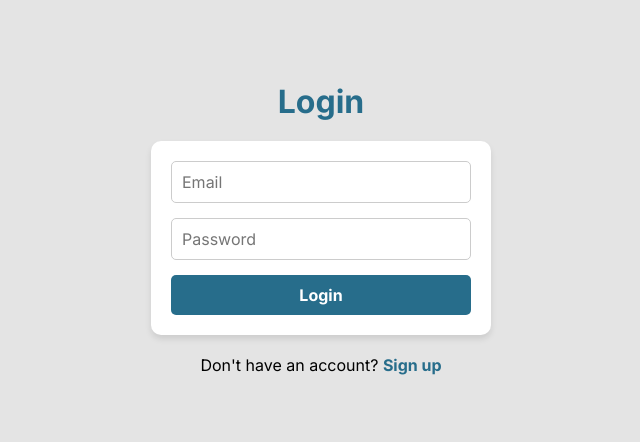
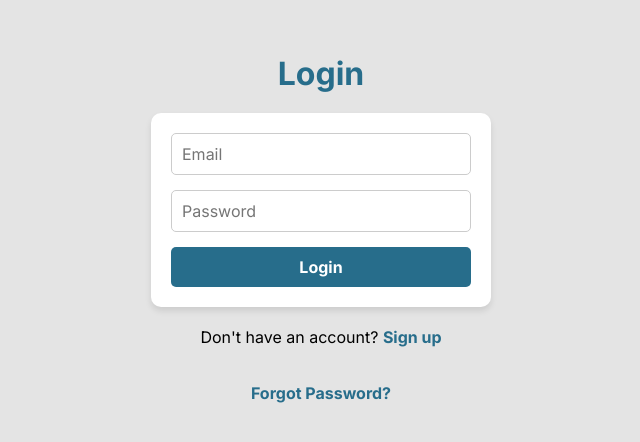
Before and after one commit to lockej2005/talentlex, a React (Create React App) app: page /login in a window 1280 px wide. Shown: the part 164-606 px from the top of the page, without its empty margins (319-959 px from the left). Built offline with nearby package versions, Linux system fonts and the light colour scheme; a web font is replaced by a local one.

Commit message:
reset password

```diff
--- a/src/pages/Login.js
+++ b/src/pages/Login.js
@@ -7,6 +7,7 @@ const Login = () => {
   const [email, setEmail] = useState('');
   const [password, setPassword] = useState('');
   const [error, setError] = useState(null);
+  const [message, setMessage] = useState(null);
   const navigate = useNavigate();
 
   const handleSubmit = async (e) => {
@@ -15,6 +16,21 @@ const Login = () => {
       const { error } = await supabase.auth.signInWithPassword({ email, password });
       if (error) throw error;
       navigate('/');
+    } catch (error) {
+      setError(error.message);
+    }
+  };
+
+  const handleForgotPassword = async () => {
+    if (!email) {
+      setError('Please enter your email address.');
+      return;
+    }
+    try {
+      const { error } = await supabase.auth.resetPasswordForEmail(email);
+      if (error) throw error;
+      setMessage('Password reset email sent. Check your inbox.');
+      setError(null);
     } catch (error) {
       setError(error.message);
     }
@@ -41,8 +57,12 @@ const Login = () => {
         <button type="submit" className="auth-button">Login</button>
       </form>
       {error && <p className="error-message">{error}</p>}
+      {message && <p className="success-message">{message}</p>}
       <p>
         Don't have an account? <Link to="/signup">Sign up</Link>
+      </p>
+      <p>
+        <a href="#" onClick={handleForgotPassword}>Forgot Password?</a>
       </p>
     </div>
   );
```
